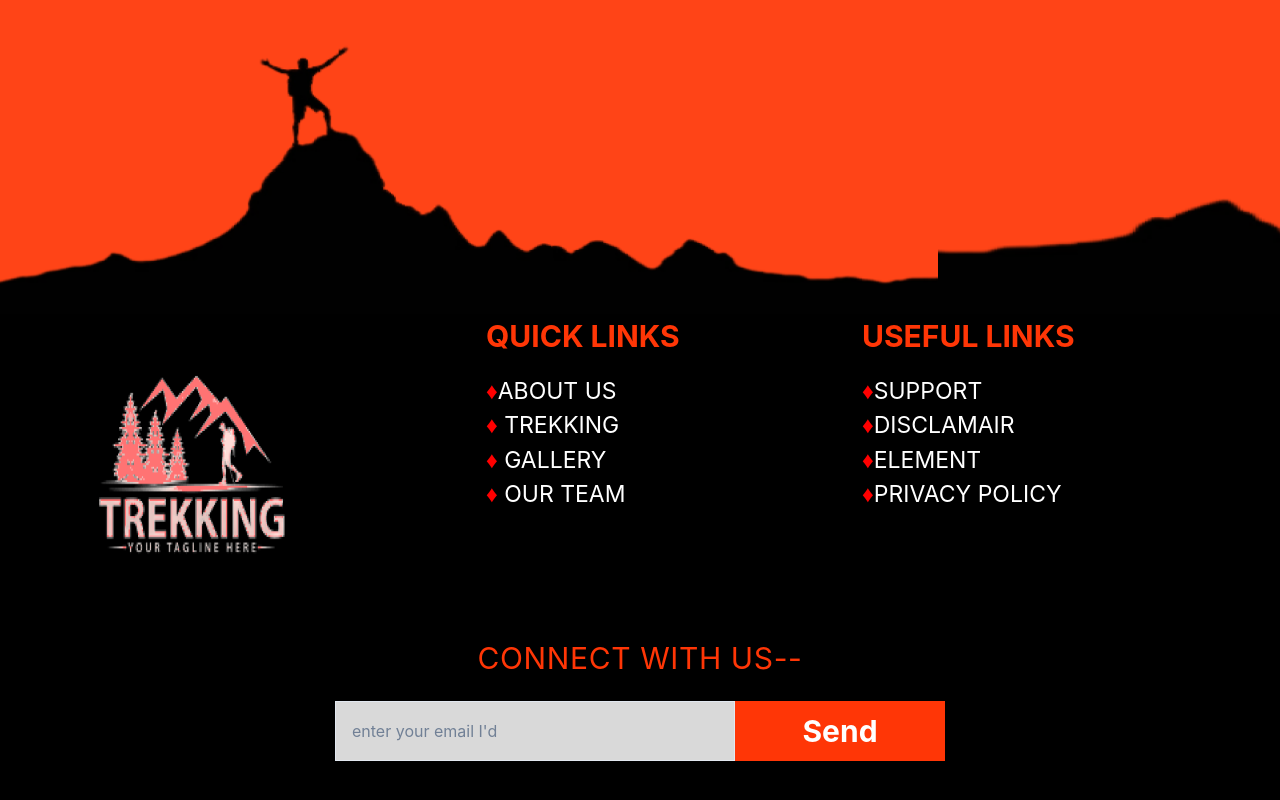
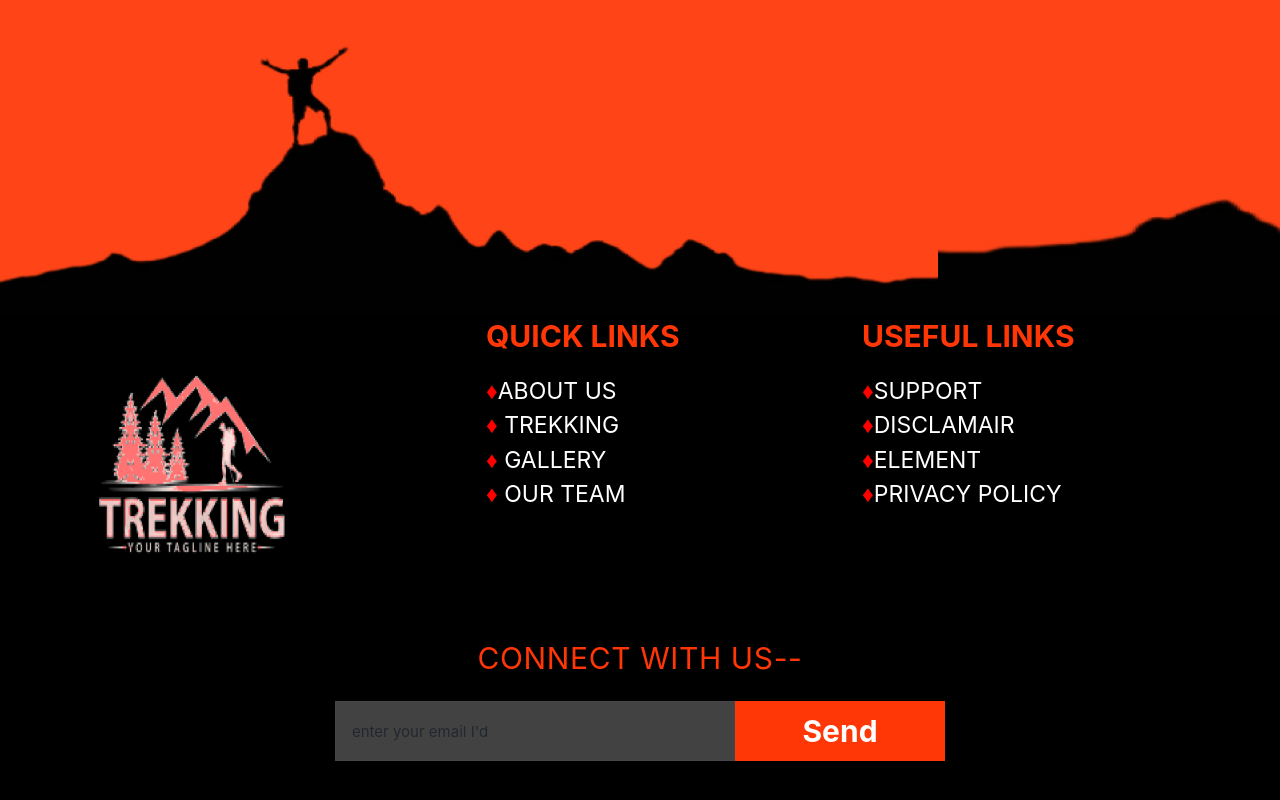
Before and after one commit to Amitrawat4532/Trekkings, a Next.js app: page / in a window 1280 px wide. Shown: the part 9158-9958 px from the top of the page. Built offline with nearby package versions, Linux system fonts and the light colour scheme.

Commit message:
fixed error

```diff
--- a/components/footer.js
+++ b/components/footer.js
@@ -195,6 +195,7 @@ const Footer = () => {
         <Flex
           flexDirection={["column", "column", "row", "row"]}
           justifyContent="center"
+          gap={["10px", "10px", "0px", "0px"]}
         >
           <Input
             type="email"
@@ -203,13 +204,15 @@ const Footer = () => {
             width={["250px", "300px", "350px", "400px"]}
             height={["38px", "45px", "55px", "60px"]}
             borderRadius={["50px", "50px", "0px", "0px"]}
+            fontSize={["15px", "12px", "15px", "15px"]}
+            opacity="0.3"
           />
           <Button
             background="#FF3606"
             width={["100px", "130px", "180px", "210px"]}
             height={["38px", "45px", "55px", "60px"]}
             fontWeight="700"
-            fontSize="30px"
+            fontSize={["17px", "21px", "25px", "30px"]}
             color="#FFFFFF"
             borderRadius={["50px", "50px", "0px", "0px"]}
           >
```
